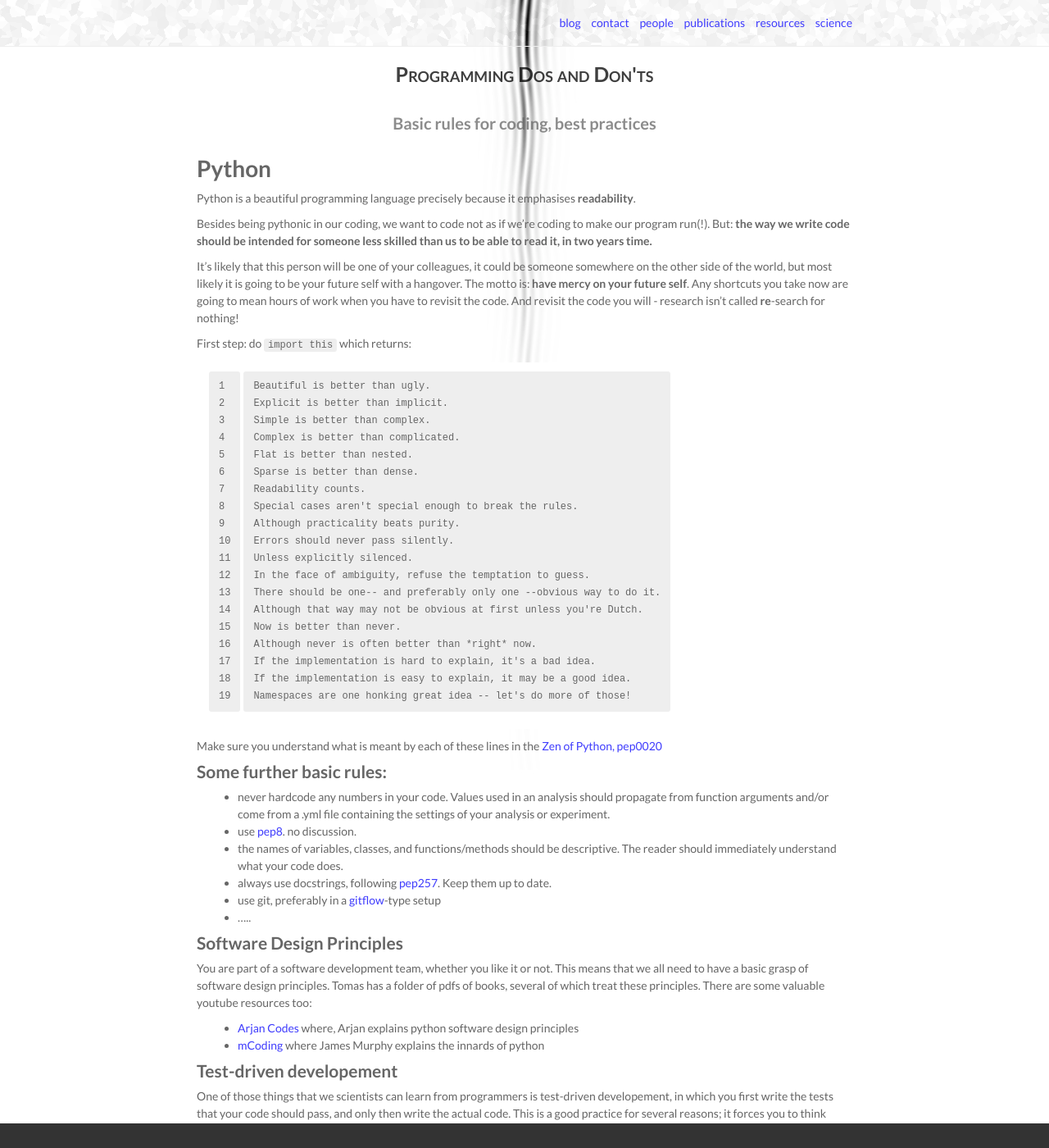
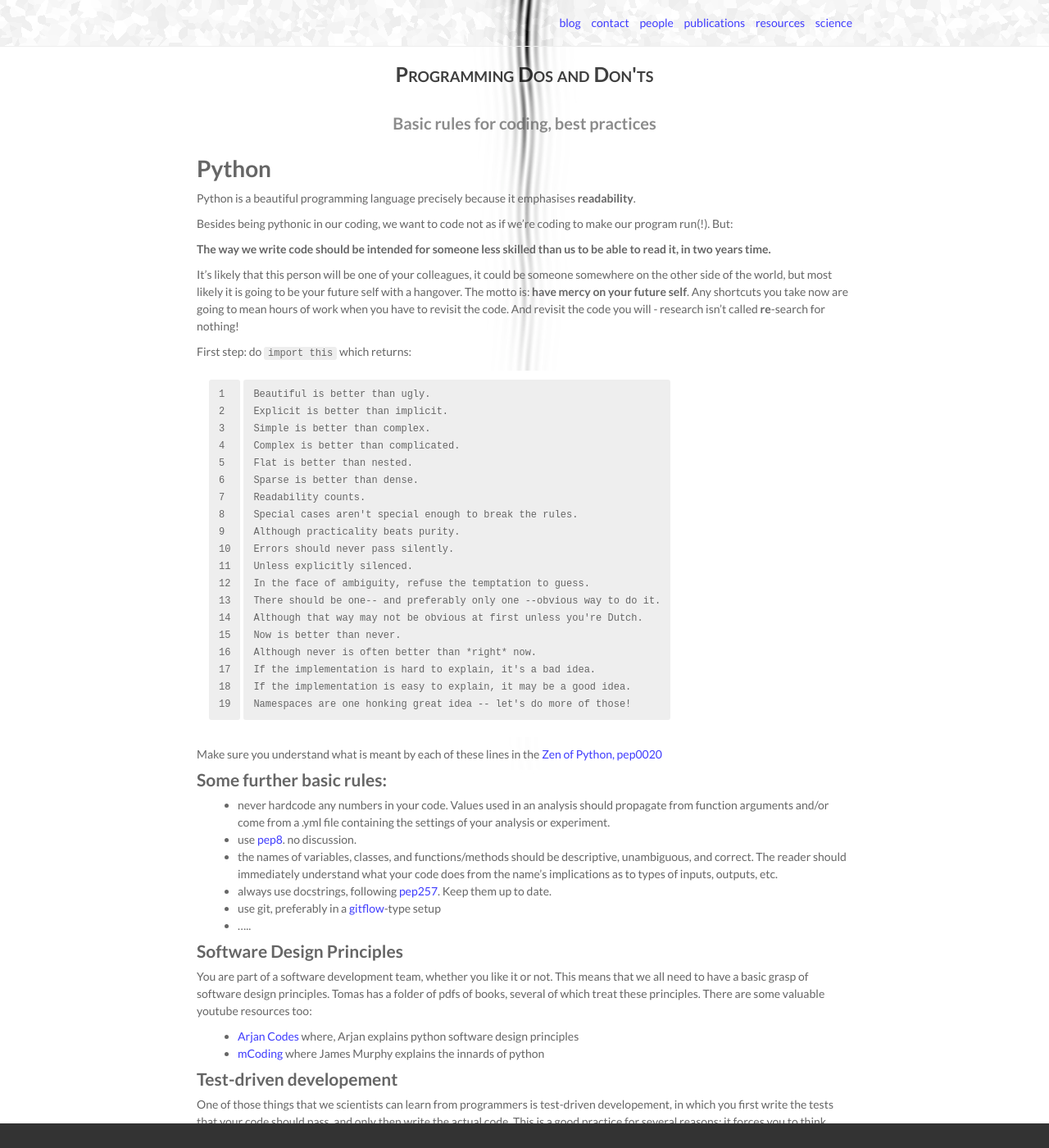
Before and after one commit to tknapen/tknapen.github.io, a Jekyll site: the page built from _resources/pythonic.markdown, in a window 1280 px wide and 1400 px high. Shown: the whole window at 82% size. Built offline with Jekyll 4.4.1, drawn with Linux system fonts in a browser that asks for light colours; nearby versions of some CDN libraries.

Commit message:
slight edits

```diff
--- a/_resources/pythonic.markdown
+++ b/_resources/pythonic.markdown
@@ -10,7 +10,9 @@ description: Basic rules for coding, best practices
 
 Python is a beautiful programming language precisely because it emphasises **readability**.
 
-Besides being pythonic in our coding, we want to code not as if we're coding to make our program run(!). But: **the way we write code should be intended for someone less skilled than us to be able to read it, in two years time.**
+Besides being pythonic in our coding, we want to code not as if we're coding to make our program run(!). But:
+
+**The way we write code should be intended for someone less skilled than us to be able to read it, in two years time.**
 
 It's likely that this person will be one of your colleagues, it could be someone somewhere on the other side of the world, but most likely it is going to be your future self with a hangover. The motto is: **have mercy on your future self**. Any shortcuts you take now are going to mean hours of work when you have to revisit the code. And revisit the code you will - research isn't called **re**-search for nothing!
 
@@ -47,7 +49,7 @@ Make sure you understand what is meant by each of these lines in the [Zen of Pyt
 
 - never hardcode any numbers in your code. Values used in an analysis should propagate from function arguments and/or come from a .yml file containing the settings of your analysis or experiment.
 - use [pep8](https://pep8.org). no discussion.
-- the names of variables, classes, and functions/methods should be descriptive. The reader should immediately understand what your code does.
+- the names of variables, classes, and functions/methods should be descriptive, unambiguous, and correct. The reader should immediately understand what your code does from the name's implications as to types of inputs, outputs, etc.
 - always use docstrings, following [pep257](https://www.python.org/dev/peps/pep-0257/). Keep them up to date.
 - use git, preferably in a [gitflow](https://www.atlassian.com/git/tutorials/comparing-workflows/gitflow-workflow)-type setup
 - .....
```
